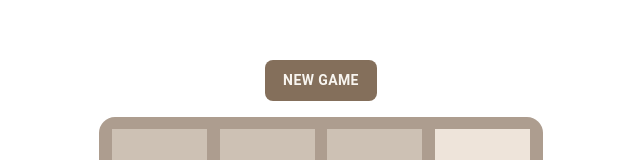
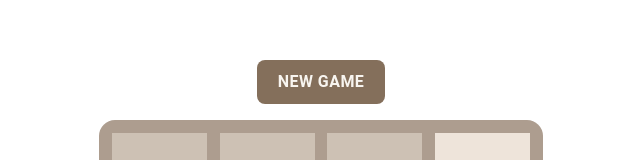
Before and after one commit to anatolii-pyroh/2048-game, a React (Vite) app: page / in a window 1280 px wide. Shown: the part 180-340 px from the top of the page, without its empty margins (319-959 px from the left). Built offline with nearby package versions, Linux system fonts and the light colour scheme.

Commit message:
reset "gameOver" redux state on "new game" click

```diff
--- a/src/components/ResetButton.jsx
+++ b/src/components/ResetButton.jsx
@@ -2,29 +2,31 @@ import { Button } from "@mui/material";
 import React from "react";
 import { useDispatch, useSelector } from "react-redux";
 import { reset } from "../helpers/reset";
-import { updateGrid } from "../redux/reducers/gameDataSlice";
+import { updateGrid, updateIsGameOver } from "../redux/reducers/gameDataSlice";
 
 const ResetButton = () => {
-    const data = useSelector((state) => state.gameData.grid)
+  const data = useSelector((state) => state.gameData.grid);
   const dispatch = useDispatch();
   const resetGrid = () => {
-    dispatch(updateGrid(reset(data)))
-  }
+    dispatch(updateGrid(reset(data)));
+    dispatch(updateIsGameOver(false))
+  };
   return (
     <Button
-        onClick={resetGrid}
+      onClick={resetGrid}
       sx={{
         padding: "0.5rem",
         background: "#846f5b",
         color: "#f8f5f0",
-        width: "7rem",
+        width: "8rem",
         margin: "auto",
         marginBottom: "1rem",
         borderRadius: "0.5rem",
         fontWeight: "bold",
-        '&:hover': {
-            background: "#9e8976",
-        }
+        "&:hover": {
+          background: "#9e8976",
+        },
+        fontSize: "1rem",
       }}
     >
       New Game
```
